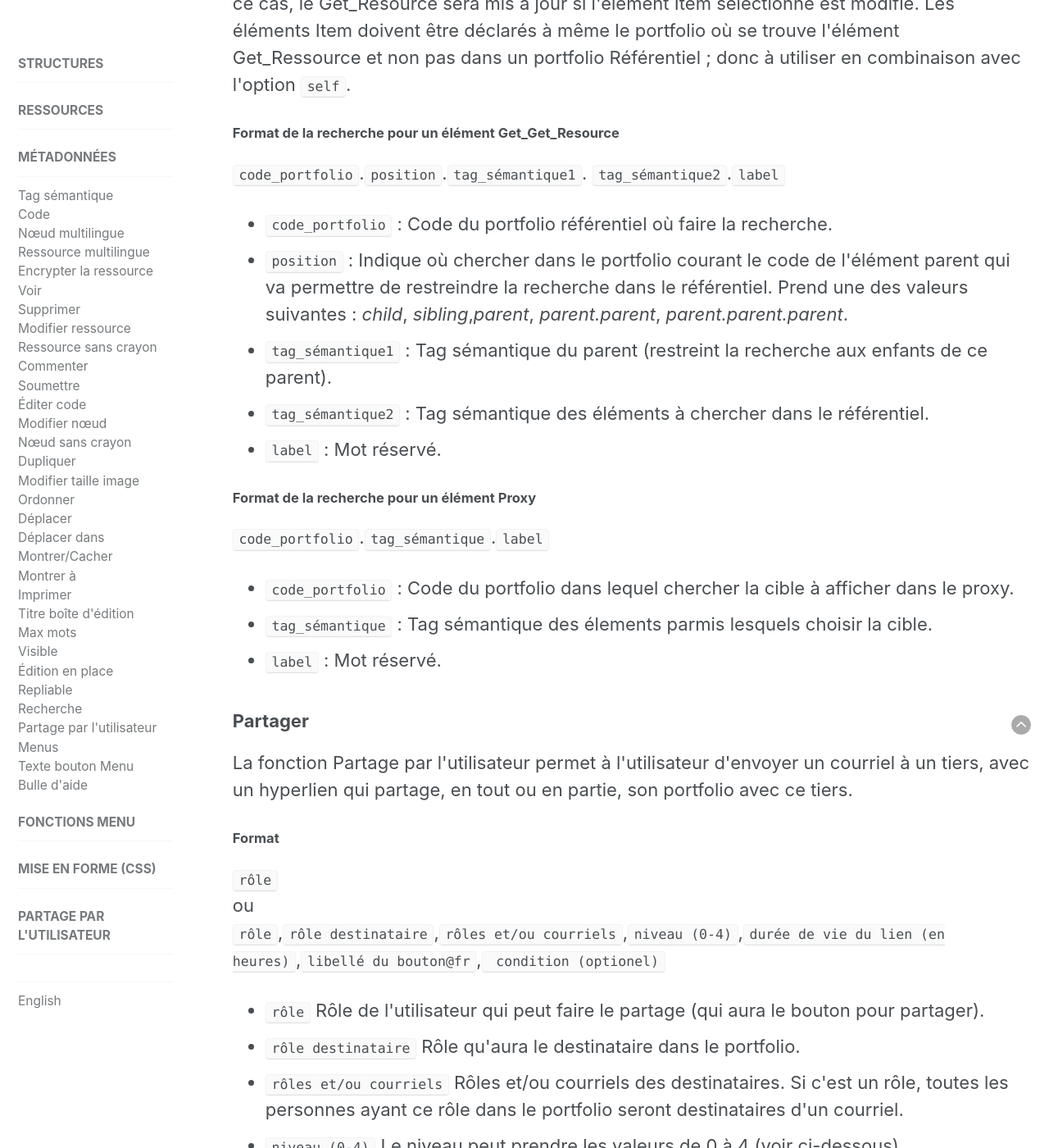
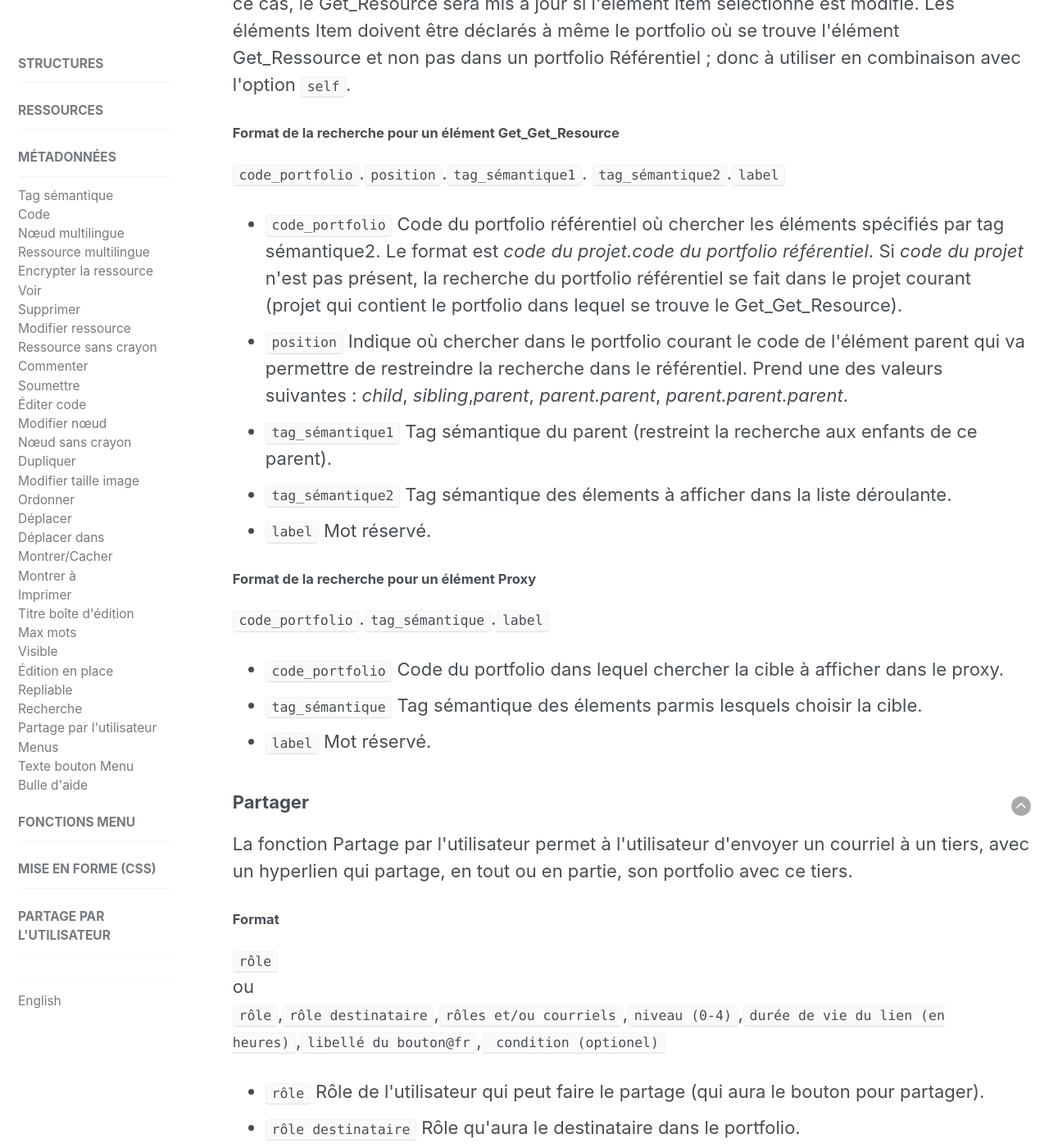
Before and after one commit to karutaproject/karuta-frontend-documentation, a Jekyll site: the page built from _pages/metadata_fr.html, in a window 1280 px wide and 1400 px high, scrolled down 9894 px. Shown: the whole window at 82% size. Built offline with Jekyll 4.4.1, drawn with Linux system fonts in a browser that asks for light colours.

Commit message:
corrections

```diff
--- a/_pages/metadata_fr.html
+++ b/_pages/metadata_fr.html
@@ -391,8 +391,8 @@ sidebar:
 	</p>
 	<h4>Format de la recherche pour un élément Get_Resource</h4>
 	<p>
-		<code>code_portfolio</code> ou <code>self</code>.<code>tag_sémantique</code>.<code>label</code>
-		ou <code>text</code> ou <code>fileid</code> ou <code>resource</code>
+		<code>code_portfolio</code> (ou <code>self</code>).<code>tag_sémantique</code>.<code>label</code>
+		(ou <code>text</code> ou <code>fileid</code> ou <code>resource</code>)
 	</p>
 	<ul>
 		<li>
@@ -444,33 +444,40 @@ sidebar:
 		<code>tag_sémantique2</code>.<code>label</code>
 	</p>
 	<ul>
-		<li><code>code_portfolio</code>&nbsp;: Code du portfolio référentiel où faire la recherche.</li>
 		<li>
-			<code>position</code>&nbsp;: Indique où chercher dans le portfolio courant le code de l'élément
+			<code>code_portfolio</code> Code du portfolio référentiel où chercher les éléments
+			spécifiés par tag sémantique2. Le format est <i>code du projet.code du portfolio
+			référentiel</i>. Si <i>code du projet</i> n'est pas présent, la recherche du portfolio
+			référentiel se fait dans le projet courant (projet qui contient le portfolio dans lequel se
+			trouve le Get_Get_Resource).
+		</li>
+		<li>
+			<code>position</code> Indique où chercher dans le portfolio courant le code de l'élément
 			parent qui va permettre de restreindre la recherche dans le référentiel. Prend une des
 			valeurs suivantes&nbsp;: <i>child</i>, <i>sibling</i>,<i>parent</i>, <i>parent.parent</i>,
 			<i>parent.parent.parent</i>.
 		</li>
 		<li>
-			<code>tag_sémantique1</code>&nbsp;: Tag sémantique du parent (restreint la recherche aux
+			<code>tag_sémantique1</code> Tag sémantique du parent (restreint la recherche aux
 			enfants de ce parent).
 		</li>
 		<li>
-			<code>tag_sémantique2</code>&nbsp;: Tag sémantique des éléments à chercher dans le référentiel.
+			<code>tag_sémantique2</code> Tag sémantique des élements à afficher dans la liste
+			déroulante.
 		</li>
-		<li><code>label</code>&nbsp;: Mot réservé.</li>
+		<li><code>label</code> Mot réservé.</li>
 	</ul>
 	<h4>Format de la recherche pour un élément Proxy</h4>
 	<p><code>code_portfolio</code>.<code>tag_sémantique</code>.<code>label</code></p>
 	<ul>
 		<li>
-			<code>code_portfolio</code>&nbsp;: Code du portfolio dans lequel chercher la cible à afficher
+			<code>code_portfolio</code> Code du portfolio dans lequel chercher la cible à afficher
 			dans le proxy.
 		</li>
 		<li>
-			<code>tag_sémantique</code>&nbsp;: Tag sémantique des élements parmis lesquels choisir la cible.
+			<code>tag_sémantique</code> Tag sémantique des élements parmis lesquels choisir la cible.
 		</li>
-		<li><code>label</code>&nbsp;: Mot réservé.</li>
+		<li><code>label</code> Mot réservé.</li>
 	</ul>
 </article>
 
```
